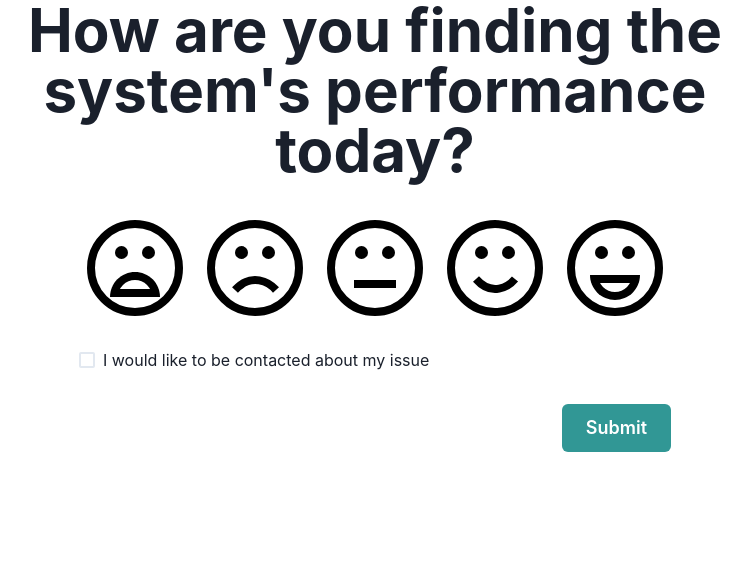
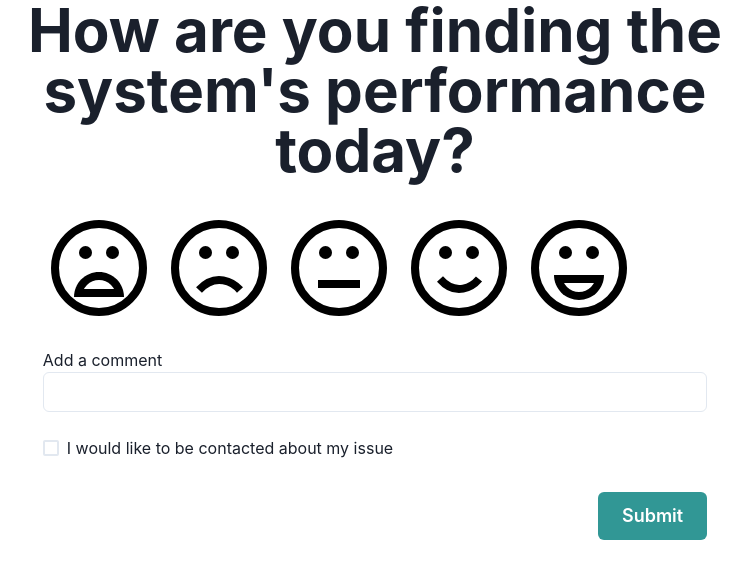
Before and after one commit to djaustin/question-master, a Next.js app: page / in a window 1280 px wide. Shown: the top 578 px of the page, without its empty margins (265-1016 px from the left). Built offline with nearby package versions, Linux system fonts and the light colour scheme.

Commit message:
feat: Add comment box and mandatory functionality NUM-18

```diff
--- /dev/null
+++ b/src/components/CommentComponent.tsx
@@ -0,0 +1,25 @@
+import { Box } from "@chakra-ui/layout";
+import React, { ChangeEvent } from "react";
+import { Input, Text } from "@chakra-ui/react"
+
+export type CommentComponentProps = {
+  onCommentChange: (event: ChangeEvent) => void;
+  errorNoInput: boolean;
+};
+
+export default function CommentComponent({
+  onCommentChange,
+  errorNoInput
+}: CommentComponentProps) {
+
+  return (
+    <Box as="label" p="8">
+      <Text>Add a comment</Text>
+      {errorNoInput ?
+        <Input onChange={onCommentChange} isInvalid/>
+        :
+        <Input onChange={onCommentChange} />
+      }
+    </Box>
+  );
+}
--- a/src/components/FeedbackButton.tsx
+++ b/src/components/FeedbackButton.tsx
@@ -6,14 +6,17 @@ import SadSvg from "../assets/sad";
 import GrinSvg from "../assets/grin";
 import NeutralSvg from "../assets/neutral";
 import HappySvg from "../assets/happy";
-import { RadioProps, useRadio, UseRadioProps } from "@chakra-ui/radio";
+import { useRadio, UseRadioProps } from "@chakra-ui/radio";
+import { ChangeEvent } from "react";
 
 export type FeedbackButtonProps = {
   variant: "frown" | "sad" | "neutral" | "happy" | "grin";
+  onFeedbackChange: (event: ChangeEvent) => void;
 } & UseRadioProps;
 
 export default function FeedbackButton({
   variant,
+  onFeedbackChange,
   ...radioProps
 }: FeedbackButtonProps) {
   const { getInputProps, getCheckboxProps } = useRadio(radioProps);
@@ -40,7 +43,7 @@ export default function FeedbackButton({
 
   return (
     <Box as="label">
-      <input {...getInputProps()} />
+      <input {...getInputProps()} onChange={onFeedbackChange}/>
       <Box
         {...getCheckboxProps()}
         p="2"
--- a/src/components/LikertScale.tsx
+++ b/src/components/LikertScale.tsx
@@ -1,5 +1,6 @@
 import { Stack, StackProps, useRadioGroup } from "@chakra-ui/react";
 import React from "react";
+import { ChangeEvent } from "react";
 import { ControllerRenderProps } from "react-hook-form";
 import FeedbackButton, { FeedbackButtonProps } from "./FeedbackButton";
 
@@ -14,10 +15,12 @@ const responses: { variant: FeedbackButtonProps["variant"]; value: string }[] =
 
 export type LikertScaleProps = {
   fieldProps?: ControllerRenderProps;
+  onFeedbackChange: (event: ChangeEvent) => void;
 } & StackProps;
 
 const LikertScale: React.FC<LikertScaleProps> = ({
   fieldProps,
+  onFeedbackChange,
   ...stackProps
 }) => {
   const { getRootProps, getRadioProps } = useRadioGroup();
@@ -30,7 +33,7 @@ const LikertScale: React.FC<LikertScaleProps> = ({
     >
       {responses.map(({ variant, value }) => {
         const radioProps = getRadioProps({ value });
-        return <FeedbackButton key={value} variant={variant} {...radioProps} />;
+        return <FeedbackButton key={value} variant={variant} {...radioProps} onFeedbackChange={onFeedbackChange}/>;
       })}
     </Stack>
   );
--- a/src/pages/index.tsx
+++ b/src/pages/index.tsx
@@ -10,7 +10,9 @@ import {
   VStack,
 } from "@chakra-ui/react";
 import React, { useState } from "react";
+import { ChangeEvent } from "react";
 import { Controller, SubmitHandler, useForm } from "react-hook-form";
+import CommentComponent from "../components/CommentComponent";
 import LikertScale from "../components/LikertScale";
 
 type FormInputs = {
@@ -26,15 +28,34 @@ const Index = () => {
     formState: { errors },
   } = useForm<FormInputs>();
   const [contactUser, setContactUser] = useState(false);
+  const [ comment, setComment ] = useState();
+  const [ feedbackValue, setFeedbackValue ] = useState();
+  const [ errorNoInput, setErrorNoInput ] = useState(false);
+
+  const onCommentChange = (event: ChangeEvent) => {
+    setComment(event.target.value);
+    setErrorNoInput(false);
+  };
+  const onFeedbackChange = (event: ChangeEvent) => {
+    setFeedbackValue(event.target.value);
+    if(event.target.value != 1){
+      setErrorNoInput(false);
+    }
+  };
+
   const sendFeedback: SubmitHandler<FormInputs> = (data) => {
-    console.log(data);
+    if(feedbackValue == 1 && !comment){
+      setErrorNoInput(true);
+    } else {
       const parsedData = { ...data, score: parseInt(data.score) };
       fetch("/api/feedback", {
         method: "POST",
         headers: { "Content-Type": "application/json" },
         body: JSON.stringify(parsedData),
       });
+    }
   };
+
   return (
     <Container maxW="4xl">
       <VStack spacing="8">
@@ -53,6 +74,7 @@ const Index = () => {
             />
             <FormErrorMessage>{errors.score?.message}</FormErrorMessage>
           </FormControl>
+          <CommentComponent onCommentChange={onCommentChange} errorNoInput={errorNoInput}/>
           <Checkbox
             mt="6"
             checked={contactUser}
```
Lines whose indentation alone changed are shown as unchanged.
